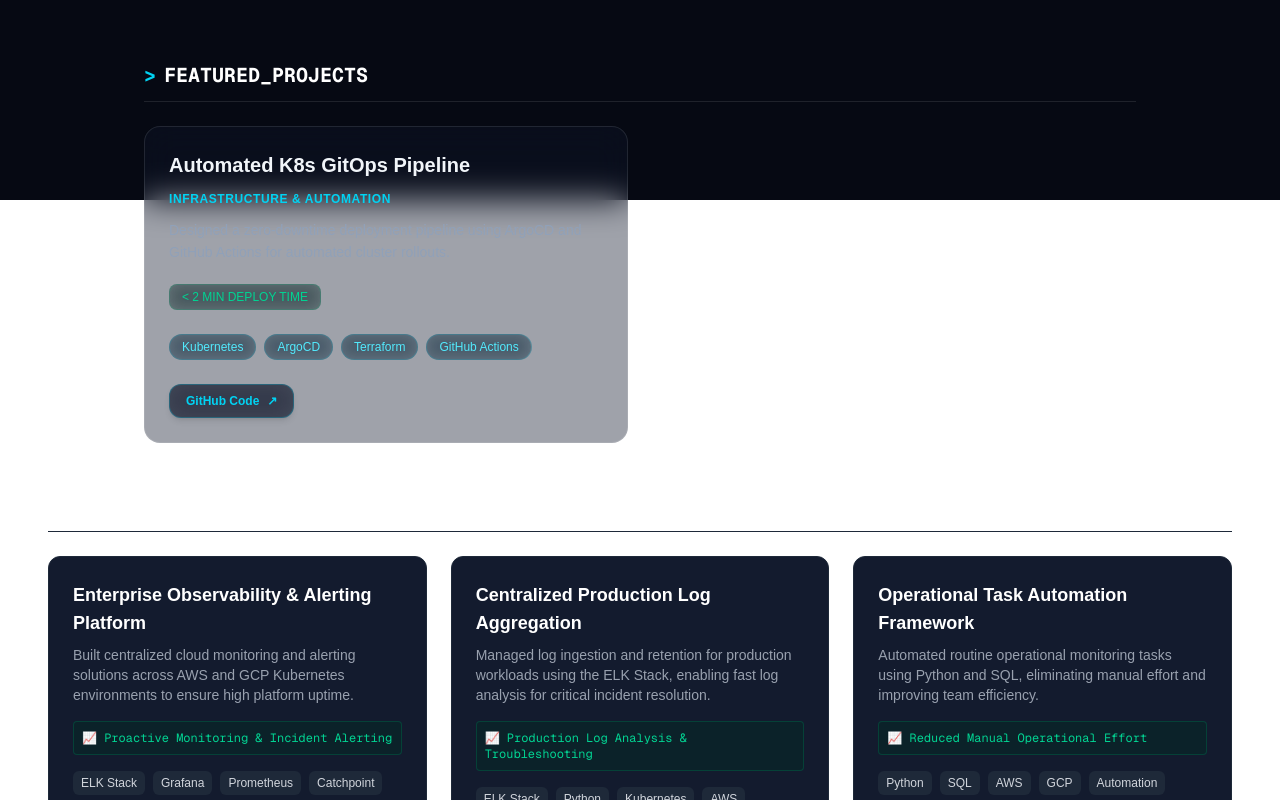
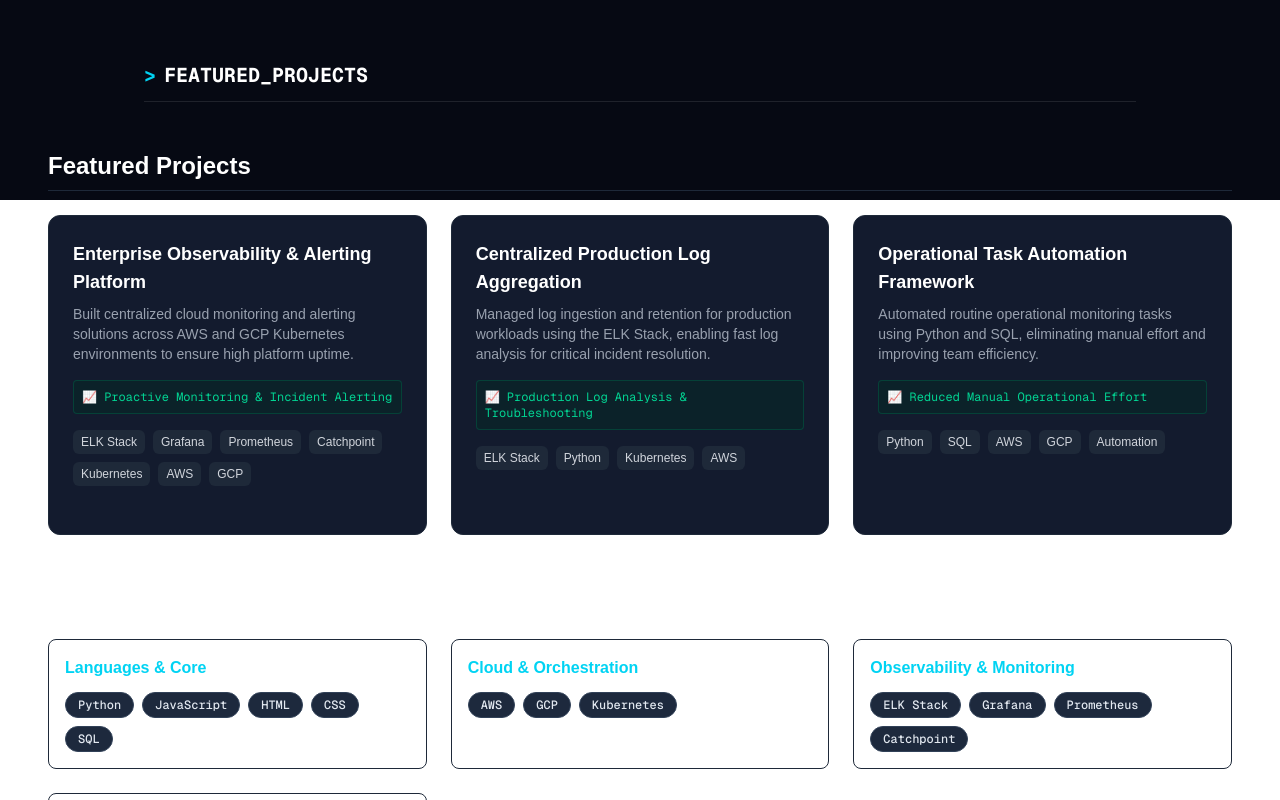
Before and after one commit to jahnaviw2/my-portfolio, a Next.js app: page /my-portfolio/ in a window 1280 px wide. Shown: the part 600-1400 px from the top of the page. Built offline with nearby package versions, Linux system fonts and the light colour scheme.

Commit message:
few visual changes

```diff
--- a/app/page.tsx
+++ b/app/page.tsx
@@ -68,14 +68,15 @@ export default function Home() {
         </div>
       </section>
 
-      {/* --- FEATURED PROJECTS SECTION --- */}
+      {/* --- FEATURED PROJECTS SECTION  */}
+
       <section id="projects" className="max-w-5xl mx-auto px-4 mt-8">
         <h2 className="text-xl font-bold text-white font-mono mb-6 flex items-center gap-2 border-b border-white/10 pb-3">
           <span className="text-cyan-400">&gt;</span> FEATURED_PROJECTS
         </h2>
 
         {/* Project Grid */}
-        <div className="grid grid-cols-1 md:grid-cols-2 gap-6">
+        {/* <div className="grid grid-cols-1 md:grid-cols-2 gap-6">
           <ProjectCard
             title="Automated K8s GitOps Pipeline"
             subtitle="Infrastructure & Automation"
@@ -85,8 +86,10 @@ export default function Home() {
             tags={["Kubernetes", "ArgoCD", "Terraform", "GitHub Actions"]}
             githubUrl="https://github.com"
           />
-        </div>
+        </div> */}
       </section>
+
+
 
       {/* 3. PUT THE SPRINT 5 SECTION INSIDE THE <main> TAG HERE */}
       <section className="my-12">
@@ -149,14 +152,14 @@ export default function Home() {
         {/*sprint 6 */}
       </section>
       <section className="my-12">
-        <h2 className="text-2xl font-bold mb-6">Skills & Expertise</h2>
+        <h2 className="text-2xl font-bold mb-6 text-white">Skills & Expertise</h2>
         <div className="grid grid-cols-1 md:grid-cols-3 gap-6">
           {skillCategories.map((cat, idx) => (
             <div key={idx} className="p-4 border border-gray-800 rounded-lg bg-white/5">
-              <h3 className="font-semibold mb-3">{cat.title}</h3>
+              <h3 className="font-semibold mb-3 text-cyan-400">{cat.title}</h3>
               <div className="flex flex-wrap gap-2">
                 {cat.skills.map((skill) => (
-                  <span key={skill} className="px-3 py-1 text-xs bg-white/10 rounded-full border border-white/10">
+                  <span key={skill} className="px-3 py-1 text-xs font-mono font-medium bg-slate-800 text-slate-200 rounded-full border border-slate-700">
                     {skill}
                   </span>
                 ))}
```
